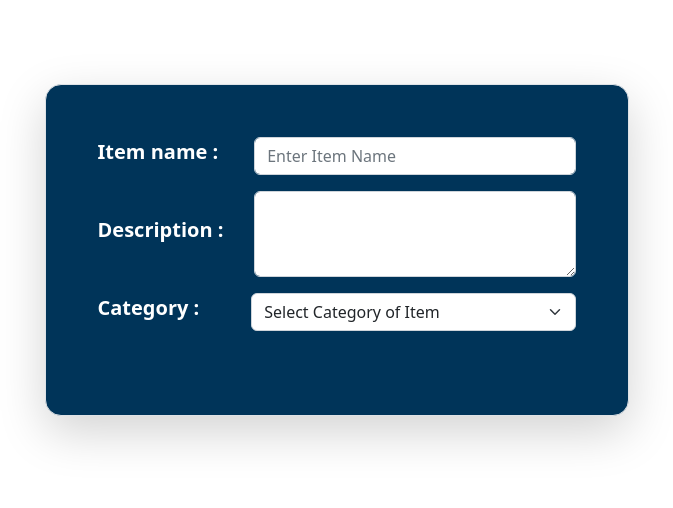
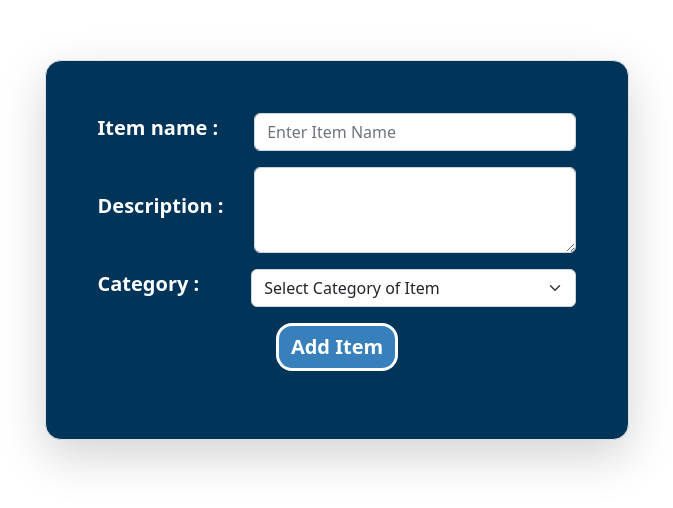
Before and after one commit to M0GAMB0/items-frontend, a React (Create React App) app: page /create in a window 1280 px wide. Shown: the part 150-658 px from the top of the page, without its empty margins (303-976 px from the left). Built offline with nearby package versions, Linux system fonts and the light colour scheme.

Commit message:
Create Page Updated

```diff
--- a/src/App.js
+++ b/src/App.js
@@ -1,8 +1,8 @@
 import { BrowserRouter, Route, Routes } from "react-router-dom";
 import "./App.css";
-import Home from "./Home";
+import Home from "./Pages/Home";
 import "bootstrap/dist/css/bootstrap.min.css";
-import Create from "./Create";
+import Create from "./Pages/Create";
 
 function App() {
   return (
--- a/src/Components/AddForm.js
+++ b/src/Components/AddForm.js
@@ -1,11 +1,30 @@
 import React, { useState } from "react";
-import { Form } from "react-bootstrap";
+import { Button, Form } from "react-bootstrap";
 import { categories } from "../utils/Dummy";
 
-const AddForm = () => {
+const AddForm = (props) => {
   const [category, setCategory] = useState("");
+  const [buttonBg, setButtonBg] = useState("#3880bc");
+  const [buttonColor, setButtonColor] = useState("#fff");
+  const [buttonBorder, setButtonBorder] = useState("3px solid #fff");
   const setFormValue = (event) => {
     setCategory(event.target.value);
+  };
+  const hover = () => {
+    setButtonBg("#fff");
+    setButtonColor("#3880bc");
+    setButtonBorder("3px solid #3880bc");
+  };
+  const hoverEnd = () => {
+    setButtonBg("#3880bc");
+    setButtonColor("#fff");
+    setButtonBorder("3px solid #fff");
+  };
+  const handleSubmit = () => {
+    if (category === "") {
+    } else {
+      console.log("clicked");
+    }
   };
   return (
     <div className="d-flex justify-content-center align-items-center w-100 vh-100">
@@ -41,16 +60,30 @@ const AddForm = () => {
             </Form.Label>
             <Form.Select onChange={setFormValue} value={category}>
               <option value="">Select Category of Item</option>
-              {categories.map((cat) => (
-                <option key={cat} value={cat}>
+              {categories.map((cat, idx) => (
+                <option key={idx} value={cat}>
                   {cat}
                 </option>
               ))}
             </Form.Select>
           </Form.Group>
+          <Button
+            style={{
+              background: buttonBg,
+              color: buttonColor,
+              border: buttonBorder,
+            }}
+            onMouseEnter={hover}
+            onMouseLeave={hoverEnd}
+            className="fs-5 fw-bolder rounded-4"
+            onClick={handleSubmit}
+          >
+            Add Item
+          </Button>
         </Form>
       </div>
     </div>
   );
 };
 export default AddForm;
+//#3880bc
--- a/src/Create.js
+++ /dev/null
@@ -1,11 +0,0 @@
-import { Container } from "react-bootstrap";
-import AddForm from "./Components/AddForm";
-
-const Create = () => {
-  return (
-    <Container>
-      <AddForm />
-    </Container>
-  );
-};
-export default Create;
--- /dev/null
+++ b/src/Pages/Create.js
@@ -0,0 +1,12 @@
+import { Container, Toast } from "react-bootstrap";
+import AddForm from "../Components/AddForm";
+import { useState } from "react";
+
+const Create = () => {
+  return (
+    <Container>
+      <AddForm />
+    </Container>
+  );
+};
+export default Create;
```
Also changed, not shown: src/Pages/Home.js (renamed from src/Home.js).
